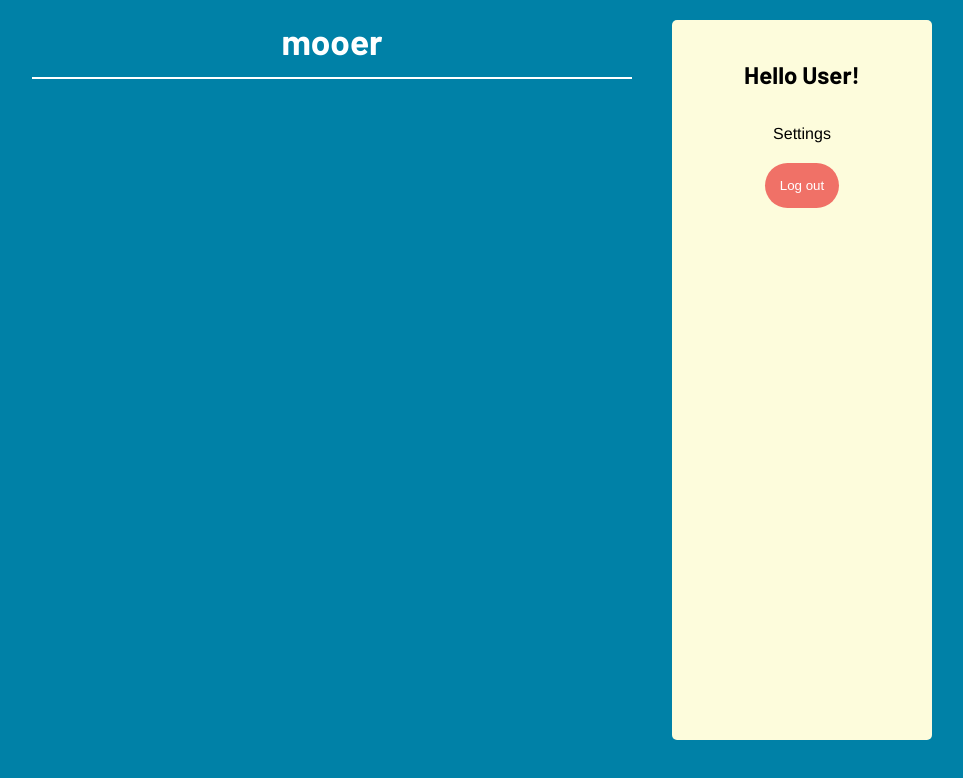
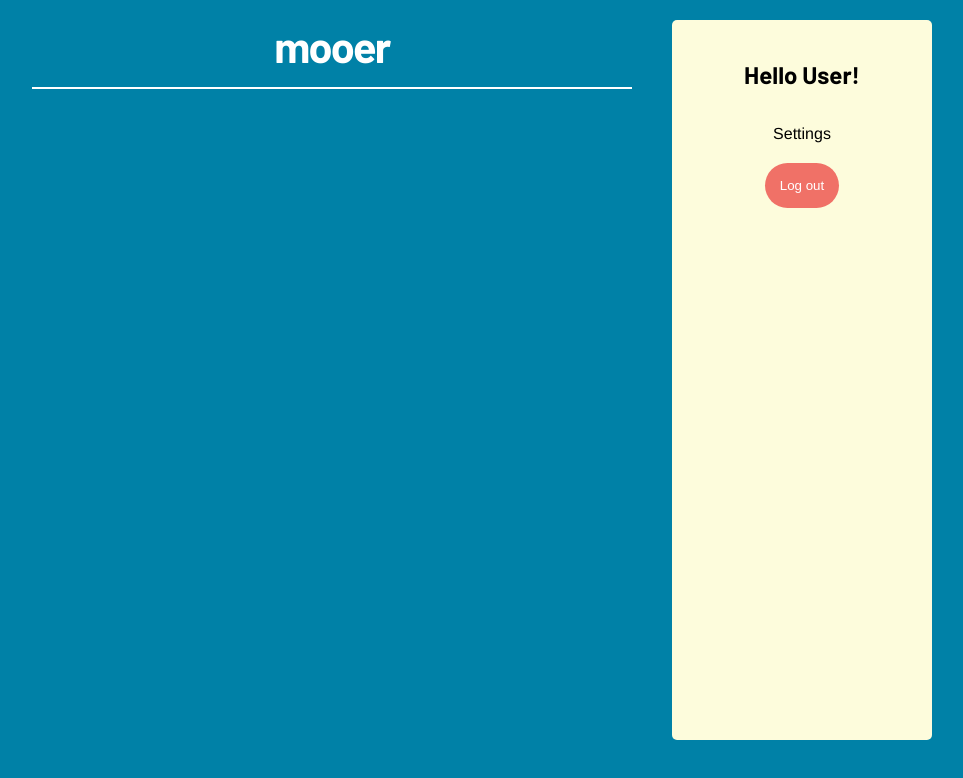
Before and after one commit to 1Tolv2/Twitter-Clone-Nextjs, a Next.js app in the folder client/: page /1 in a window 1280 px wide. Shown: the top 778 px of the page, without its empty margins (158-1121 px from the left). Built offline with nearby package versions, Linux system fonts and the light colour scheme.

Commit message:
Minor syntax changes

```diff
--- a/client/components/Atoms/Header.jsx
+++ b/client/components/Atoms/Header.jsx
@@ -1,17 +1,18 @@
-import React from 'react'
-import styled from 'styled-components'
+import React from 'react';
+// import {Heading1} from './typography/Headings'
+import styled from 'styled-components';
 
-const StyledHeader = styled.h1`
+const Heading1 = styled.h1`
 text-align: center;
 text-transform: lowercase;
-font-size: 2.2em;
+font-size: 2.7em;
+letter-spacing: -1.78px;
 margin-bottom: 15px;
 margin-top: 0;
-color: ${props => props.color};
-`
+color: ${props => props.color};`
 
 export default function Header({children, color}) {
   return (
-    <StyledHeader color={color}>{children}</StyledHeader>
+    <Heading1 color={color}>{children}</Heading1>
   )
 }
--- a/client/components/Atoms/typography/Headings.jsx
+++ b/client/components/Atoms/typography/Headings.jsx
@@ -1,7 +1,7 @@
-import React from "react";
+import React from 'react'
 import styled from "styled-components";
 
-const H1 = styled.h1`
+const Heading1 = styled.h1`
 text-align: center;
 text-transform: lowercase;
 font-size: 2.7em;
@@ -10,18 +10,19 @@ margin-bottom: 15px;
 margin-top: 0;
 color: ${props => props.color};`
 
-const H2 = styled.h2``
-const H3 = styled.h3`
+// const H2 = styled.h2``
+const Heading3 = styled.h3`
 font-size: 1.5em;
 margin-bottom: 15px;
 margin-top: 0;
 color: ${props => props.color};`
 
-const H4 = styled.h4``
-const H5 = styled.h5``
-const H6 = styled.h6``
+// const H4 = styled.h4``
+// const H5 = styled.h5``
+// const H6 = styled.h6``
 const Paragraph = styled.p`
 letter-spacing: 0.8px;
 `
+export {Heading1, Heading3, Paragraph}
 
-export {H1, H2, H3, H4, H5, H6, Paragraph}
+// export {H1, H2, H3, H4, H5, H6, Paragraph}
--- a/client/components/Layouts/Layout.jsx
+++ b/client/components/Layouts/Layout.jsx
@@ -1,6 +1,6 @@
 import React from "react";
 import Head from "next/head";
-import styled, {createGlobalStyle} from "styled-components";
+import styled, { createGlobalStyle } from "styled-components";
 import Grid from "../Atoms/Grid";
 import MainSection from "../Organisms/MainSection";
 // import NavigationBar from "../components/NavigationBar";
--- a/client/components/Layouts/LayoutCenterDiv.jsx
+++ b/client/components/Layouts/LayoutCenterDiv.jsx
@@ -1,6 +1,6 @@
 import React from "react";
 import Head from "next/head";
-import styled, {createGlobalStyle} from "styled-components";
+import styled, { createGlobalStyle } from "styled-components";
 
 const GlobalStyle = createGlobalStyle`
 body {background-color: #fed9b7;}
--- a/client/components/Molecules/MessageItem.jsx
+++ b/client/components/Molecules/MessageItem.jsx
@@ -1,7 +1,7 @@
 import React from "react";
 import styled from "styled-components";
 import Link from "next/link";
-import { H3, Paragraph } from "../Atoms/typography/Headings";
+import { Heading3, Paragraph } from "../Atoms/typography/Headings";
 
 const StyledSection = styled.article`
   margin: 15px 0;
@@ -52,9 +52,9 @@ export default function MessageItem({data}) {
       </Link>
       <StyledContainer>
         <MessageInfoField>
-          <H3>
+          <Heading3>
             <Link href={`/${data.username}`}><a>{data.username}</a></Link>
-          </H3><span>{fullDate}</span>
+          </Heading3><span>{fullDate}</span>
         </MessageInfoField>
         <hr />
         <Paragraph>{data.message}</Paragraph>
--- a/client/components/Molecules/Messageboard.jsx
+++ b/client/components/Molecules/Messageboard.jsx
@@ -15,7 +15,6 @@ export default function Messageboard({ data, children }) {
           data.map((item) => {
             return (
             <MessageItem key={item._id} data={item}></MessageItem>
-
             );
           })}
       </StyledWrapper>
--- a/client/components/Organisms/MainSection.jsx
+++ b/client/components/Organisms/MainSection.jsx
@@ -1,6 +1,6 @@
 import React from 'react'
 import styled from 'styled-components'
-import Header from '../atoms/Header'
+import Header from '../Atoms/Header'
 import Link from 'next/link'
 
 const StyledContainer = styled.main`
--- a/client/pages/[user]/settings.js
+++ b/client/pages/[user]/settings.js
@@ -1,5 +1,5 @@
 import React from "react";
-import Layout from "../../components/Layout";
+import Layout from "../../components/layouts/Layout";
 
 export default function Settings() {
   return <Layout>UserSettings</Layout>;
```
